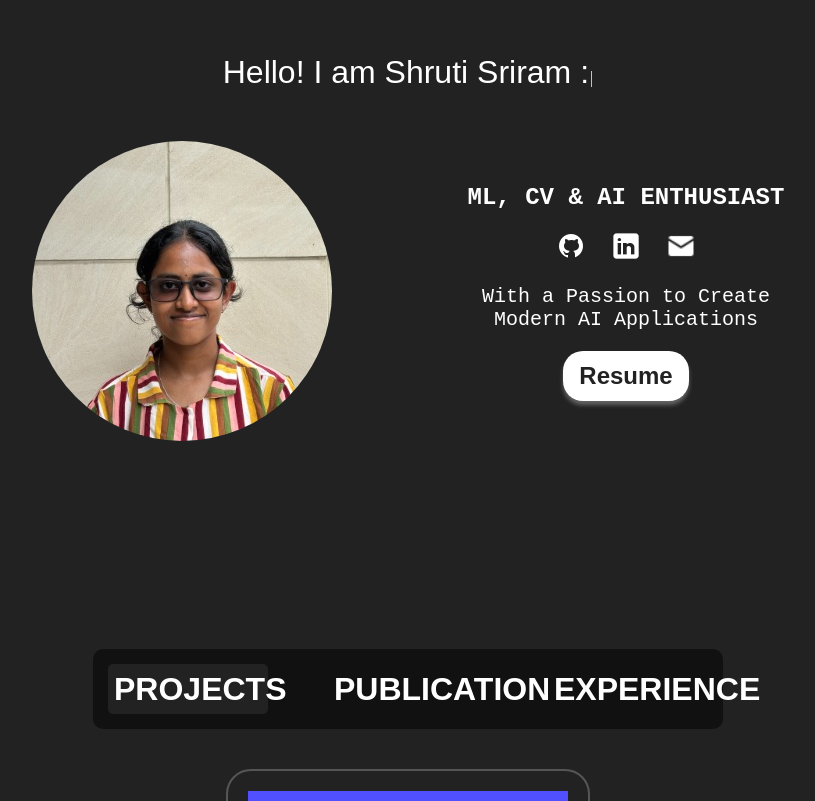
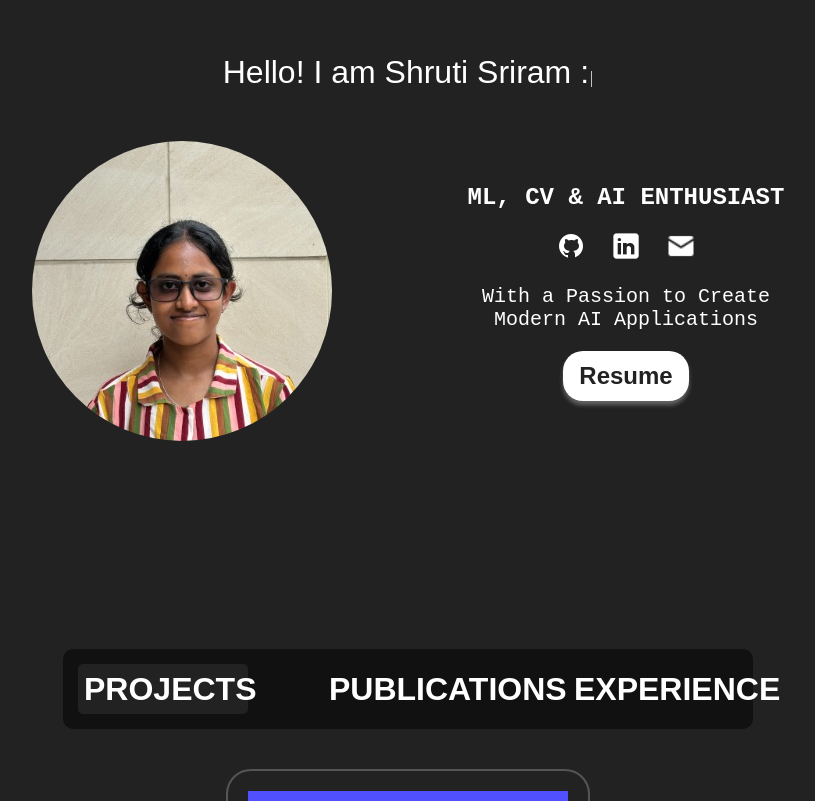
Before and after one commit to ShrutiSriram28/Portfolio, a React (Vite) app: page / in a window 1280 px wide. Shown: the part 151-952 px from the top of the page, without its empty margins (232-1047 px from the left). Built offline with nearby package versions, Linux system fonts and the light colour scheme; a web font is replaced by a local one.

Commit message:
Update App.css

```diff
--- a/src/App.css
+++ b/src/App.css
@@ -75,7 +75,7 @@ a {
   justify-content: space-between;
   align-items: center;
   background-color: #111;
-  width: 630px;
+  width: 690px;
   height: 80px;
   align-self: center;
   border-radius: 10px;
@@ -87,7 +87,7 @@ a {
   font-family: "Jersey 10", sans-serif;
   border: none;
   border-radius: 5px;
-  width: 160px;
+  width: 170px;
   height: 50px;
   font-size: 32px;
   font-weight: bold;
```
